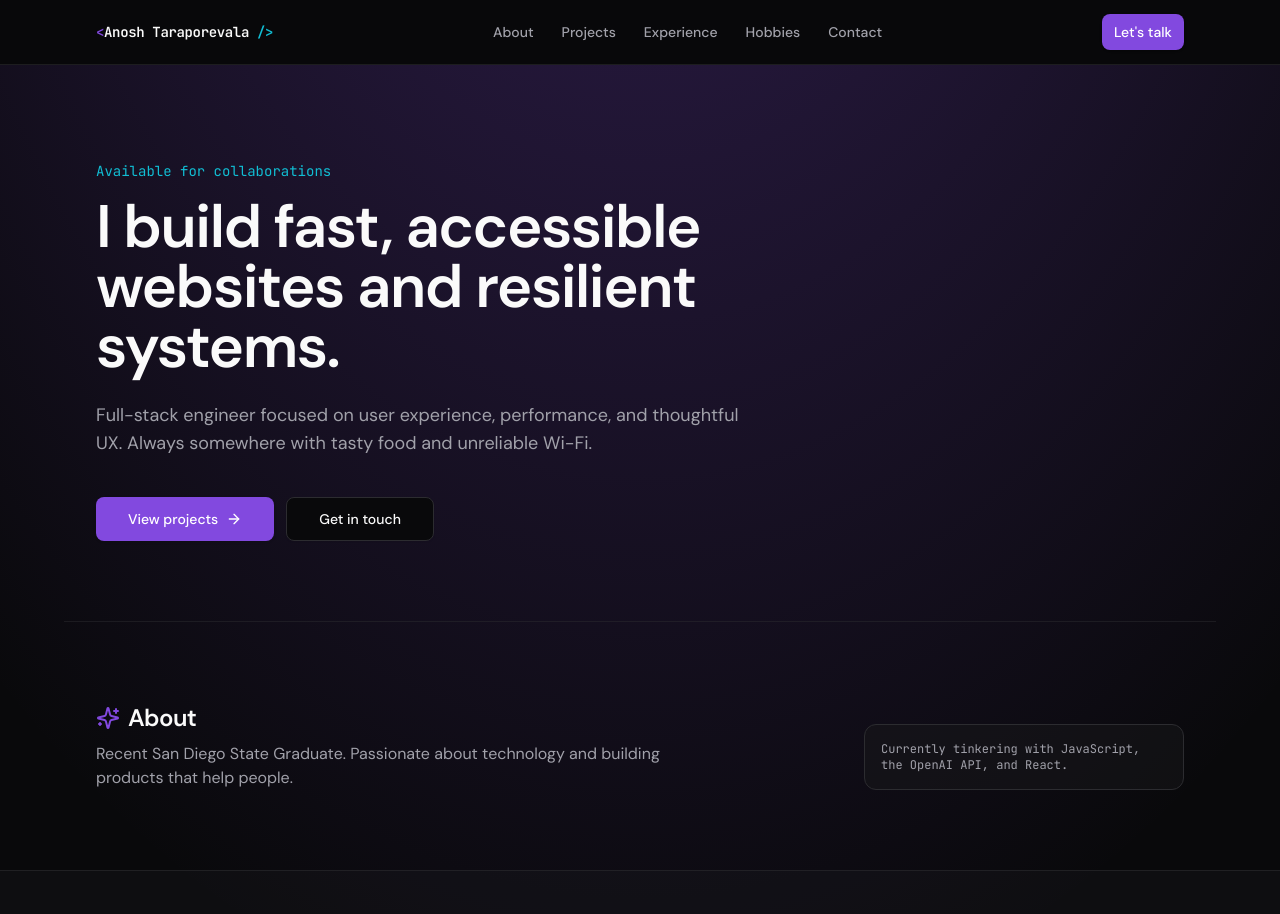
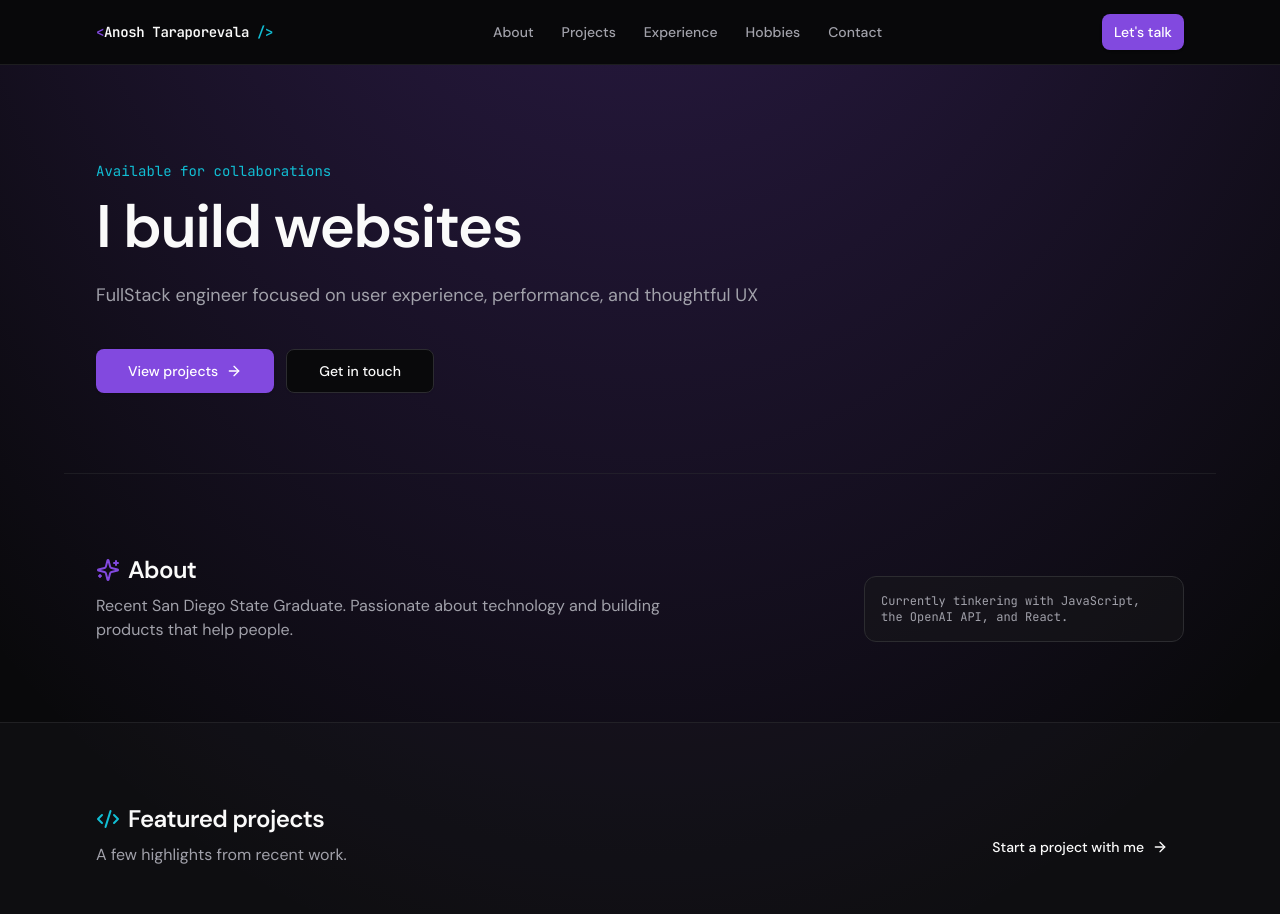
Before and after one commit to anosh1000/developer-portfolio, a Next.js app: page / in a window 1280 px wide. Shown: the top 914 px of the page. Built offline with nearby package versions, Linux system fonts and the light colour scheme.

Commit message:
Edited Headings

```diff
--- a/src/app/page.tsx
+++ b/src/app/page.tsx
@@ -113,11 +113,11 @@ export default function HomePage() {
           Available for collaborations
         </p>
         <h1 className="animate-fade-up mt-4 max-w-3xl text-4xl font-semibold tracking-tight text-foreground opacity-0 [animation-delay:80ms] sm:text-5xl lg:text-6xl">
-          I build fast, accessible websites and resilient systems.
+          I build websites
         </h1>
         <p className="animate-fade-up mt-6 max-w-2xl text-lg text-muted-foreground opacity-0 [animation-delay:160ms]">
-          Full-stack engineer focused on user experience, performance, and
-          thoughtful UX. Always somewhere with tasty food and unreliable Wi-Fi.
+          FullStack engineer focused on user experience, performance, and
+          thoughtful UX
         </p>
         <div className="animate-fade-up mt-10 flex flex-wrap gap-3 opacity-0 [animation-delay:240ms]">
           <Button asChild size="lg">
@@ -166,8 +166,7 @@ export default function HomePage() {
                 Featured projects
               </h2>
               <p className="mt-2 max-w-xl text-muted-foreground">
-                A few highlights from recent work. (Swap in your repos, case
-                studies, and live demos when you are ready.)
+                A few highlights from recent work.
               </p>
             </div>
             <Button asChild variant="ghost" className="self-start sm:self-auto">
@@ -318,7 +317,7 @@ export default function HomePage() {
           <CardHeader className="space-y-2">
             <CardTitle className="text-2xl">Contact</CardTitle>
             <CardDescription className="text-base text-muted-foreground">
-              Get in touch with me. I typically reply within two business days.
+              Get in touch with me. I will reply ASAP.
             </CardDescription>
           </CardHeader>
           <CardContent className="flex flex-col gap-3 sm:flex-row sm:flex-wrap">
```
